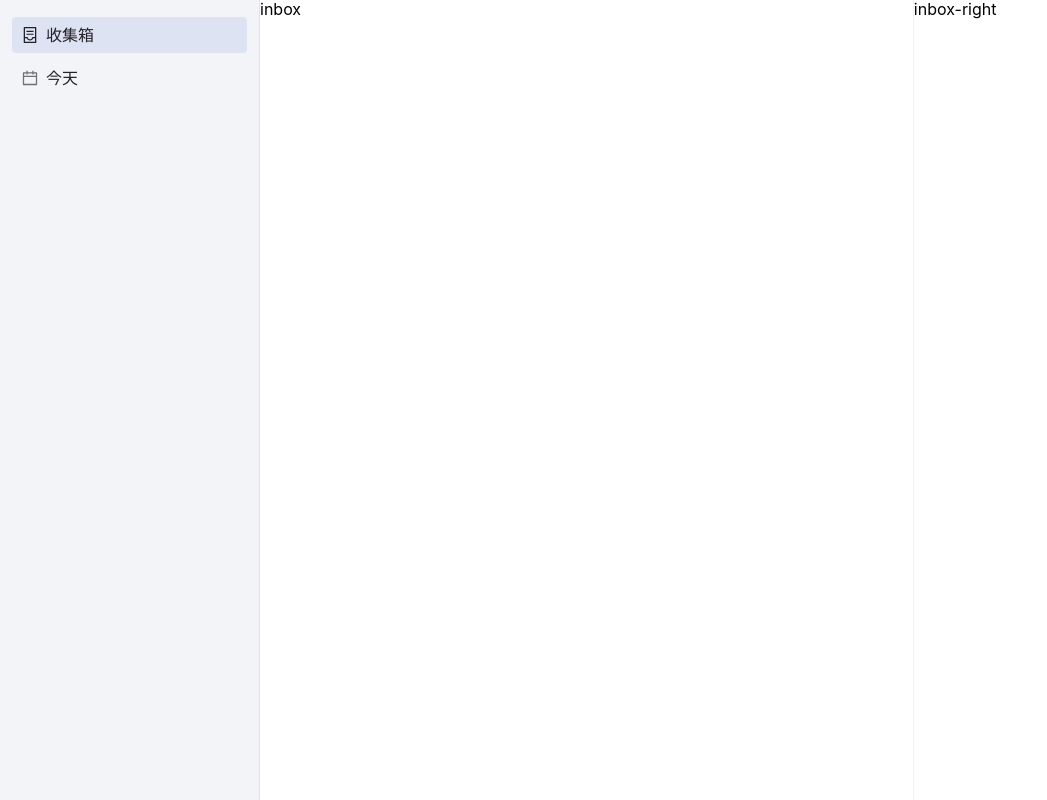
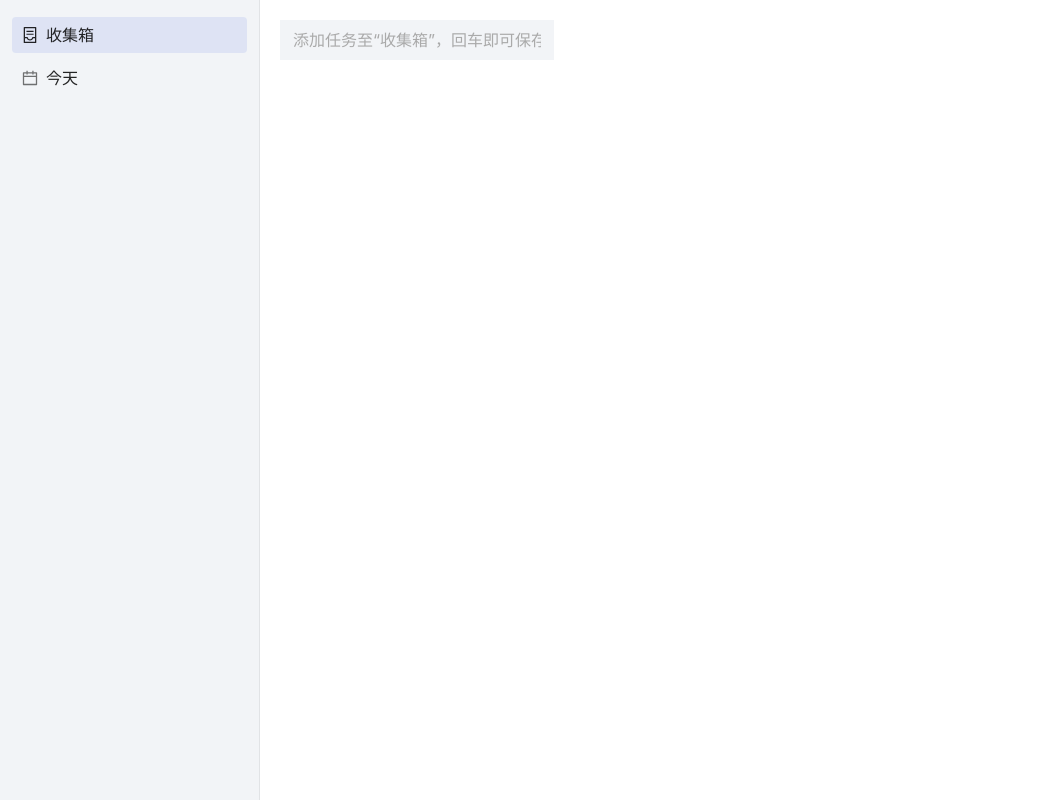
Before and after one commit to liuyib/todolist, a React (Create React App) app: page /webapp/inbox in a window 1280 px wide. Shown: the whole page, without its empty margins (0-1047 px from the left). Built offline with nearby package versions, Linux system fonts and the light colour scheme.

Commit message:
feat(inbox page): add input element

```diff
--- a/src/pages/Inbox.scss
+++ b/src/pages/Inbox.scss
@@ -1,12 +1,7 @@
 .inbox {
-  &-center {
-    flex: 1;
-  }
+  height: 100%;
 
-  &-right {
-    width: 36%;
-    min-width: 312px;
-    border-left: 1px solid rgba(0, 0, 0, 0.06);
-    background-color: #fff;
+  &-header {
+    padding: 20px;
   }
 }
--- a/src/pages/Inbox.tsx
+++ b/src/pages/Inbox.tsx
@@ -1,12 +1,18 @@
 import React from 'react'
 import './Inbox.scss'
+import Input from '../components/Input'
 
 export const Inbox: React.FC = () => (
-  <>
-    <main className="inbox-center">inbox</main>
-
-    <aside className="inbox-right">inbox-right</aside>
-  </>
+  <main className="inbox">
+    <div className="inbox-header">
+      <Input
+        placeholder="添加任务至“收集箱”，回车即可保存"
+        enter={(value: string) => {
+          console.log(`value`, value)
+        }}
+      ></Input>
+    </div>
+  </main>
 )
 
 export default Inbox
```
